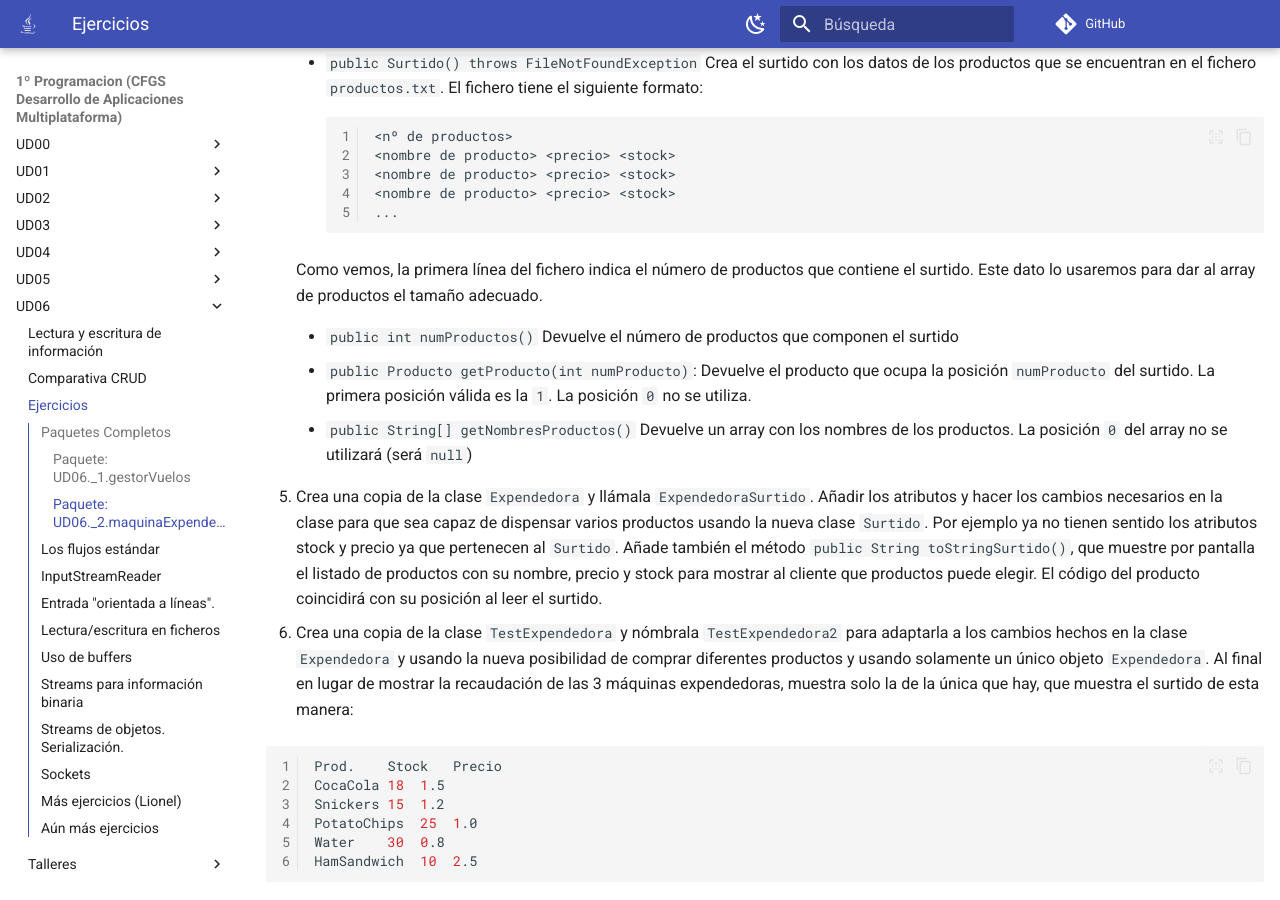
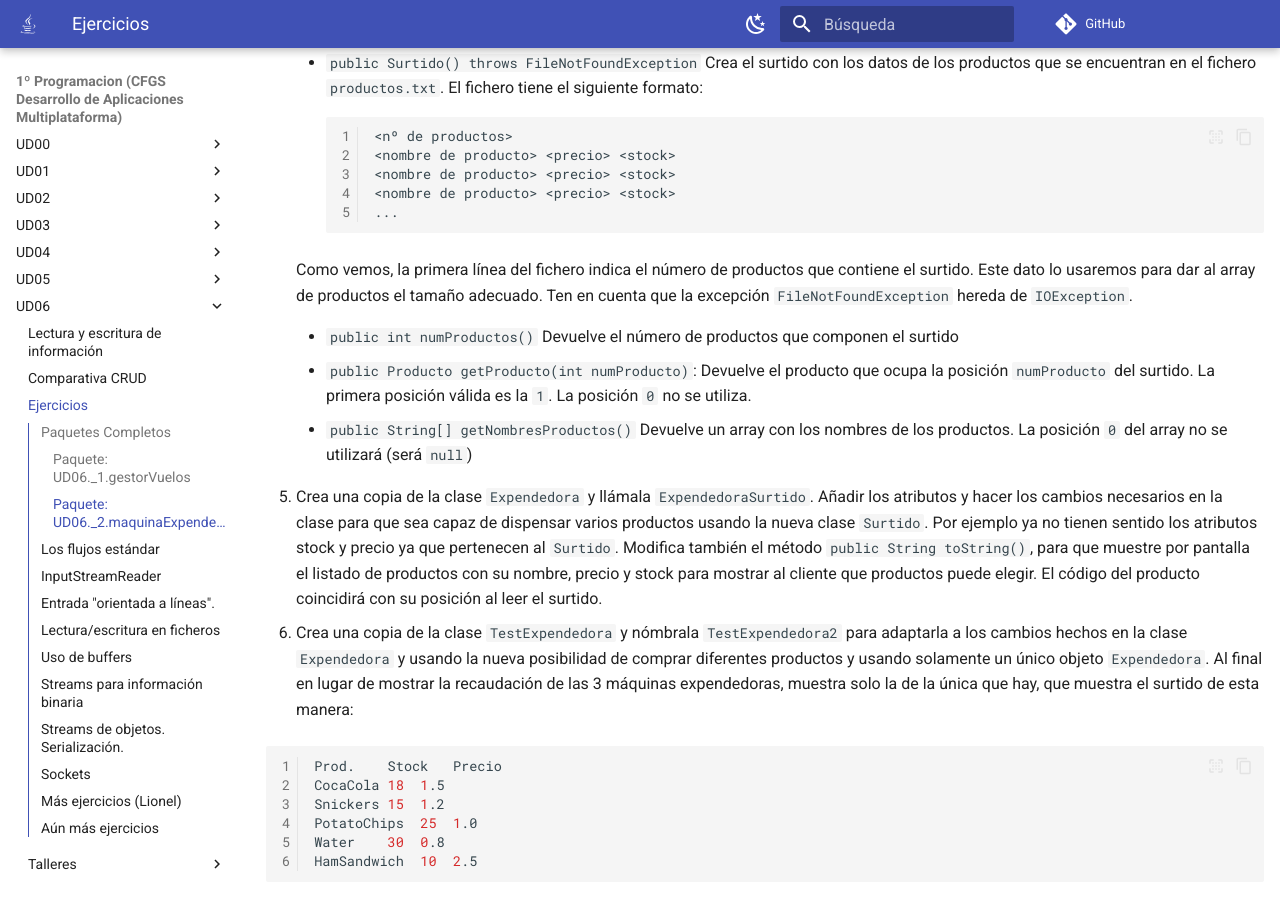
Before and after one commit to martinezpenya/1DAMProgramacion, an MkDocs documentation site: the page built from docs/UD06/UD06_ejercicios_ES.md, in a window 1280 px wide and 900 px high, scrolled down 5164 px. Built offline with MkDocs 1.6.1 and Material for MkDocs 9.7.7, drawn with Linux system fonts in a browser that asks for light colours; comment, search, counter and statistics services are not loaded.

Commit message:
fix: toStringSurtido -> toString, and advert about FileNotFoundException

````diff
--- a/docs/UD06/UD06_ejercicios_ES.md
+++ b/docs/UD06/UD06_ejercicios_ES.md
@@ -166,6 +166,7 @@ Durante el proceso se pueden producir diversas incidencias, como por ejemplo, qu
         ```
 
     Como vemos, la primera línea del fichero indica el número de productos que contiene el surtido. Este dato lo usaremos para dar al array de productos el tamaño adecuado.
+    Ten en cuenta que la excepción `FileNotFoundException` hereda de `IOException`.
 
 
     - `public int numProductos()` Devuelve el número de productos que componen el surtido
@@ -176,9 +177,9 @@ Durante el proceso se pueden producir diversas incidencias, como por ejemplo, qu
 
     - `public String[] getNombresProductos()` Devuelve un array con los nombres de los productos. La posición `0` del array no se utilizará (será `null`)
 
-5. Crea una copia de la clase `Expendedora` y llámala `ExpendedoraSurtido`. Añadir los atributos y hacer los cambios necesarios en la clase para que sea capaz de dispensar varios productos usando la nueva clase `Surtido`. Por ejemplo ya no tienen sentido los atributos stock y precio ya que pertenecen al `Surtido`. Añade también el método `public String toStringSurtido()`, que muestre por pantalla el listado de productos con su nombre, precio y stock para mostrar al cliente que productos puede elegir. El código del producto coincidirá con su posición al leer el surtido.
+6. Crea una copia de la clase `Expendedora` y llámala `ExpendedoraSurtido`. Añadir los atributos y hacer los cambios necesarios en la clase para que sea capaz de dispensar varios productos usando la nueva clase `Surtido`. Por ejemplo ya no tienen sentido los atributos stock y precio ya que pertenecen al `Surtido`. Modifica también el método `public String toString()`, para que muestre por pantalla el listado de productos con su nombre, precio y stock para mostrar al cliente que productos puede elegir. El código del producto coincidirá con su posición al leer el surtido.
 
-6. Crea una copia de la clase `TestExpendedora` y nómbrala `TestExpendedora2` para adaptarla a los cambios hechos en la clase `Expendedora` y usando la nueva posibilidad de comprar diferentes productos y usando solamente un único objeto `Expendedora`. Al final en lugar de mostrar la recaudación de las 3 máquinas expendedoras, muestra solo la de la única que hay, que muestra el surtido de esta manera:
+7. Crea una copia de la clase `TestExpendedora` y nómbrala `TestExpendedora2` para adaptarla a los cambios hechos en la clase `Expendedora` y usando la nueva posibilidad de comprar diferentes productos y usando solamente un único objeto `Expendedora`. Al final en lugar de mostrar la recaudación de las 3 máquinas expendedoras, muestra solo la de la única que hay, que muestra el surtido de esta manera:
 
    ```sh
    Prod.	Stock	Precio
@@ -495,4 +496,5 @@ Los  buffers hacen que las operaciones de lectura-escritura  se realicen inicial
 
     - En el fichero se guardarán como máximo 20 notas, pero se pueden guardar menos. El proceso de introducción de notas (y en consecuencia, el programa) finalizará cuando el usuario introduzca una nota no válida (menor que cero o mayor que 10).
     - Si, al comenzar la ejecución, el fichero ya contiene notas, se indicará al usuario cuántas faltan por añadir y las notas que introduzca el usuario se añadirán a continuación de las que hay.
+
     - Si, al comenzar la ejecución, el fichero ya contiene 20 notas, se le preguntará al usuario si desea sobrescribirlas. En caso afirmativo las notas que introduzca sustituirán a las que hay y en caso negativo el fichero no se modificará.
````
